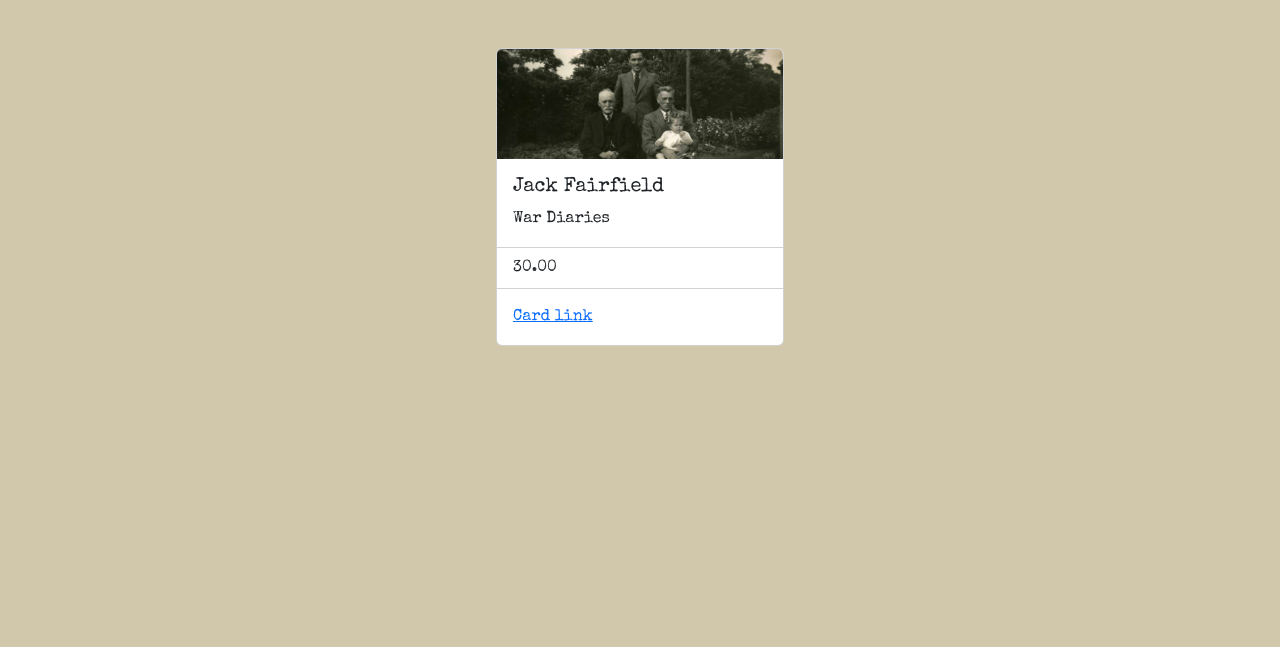
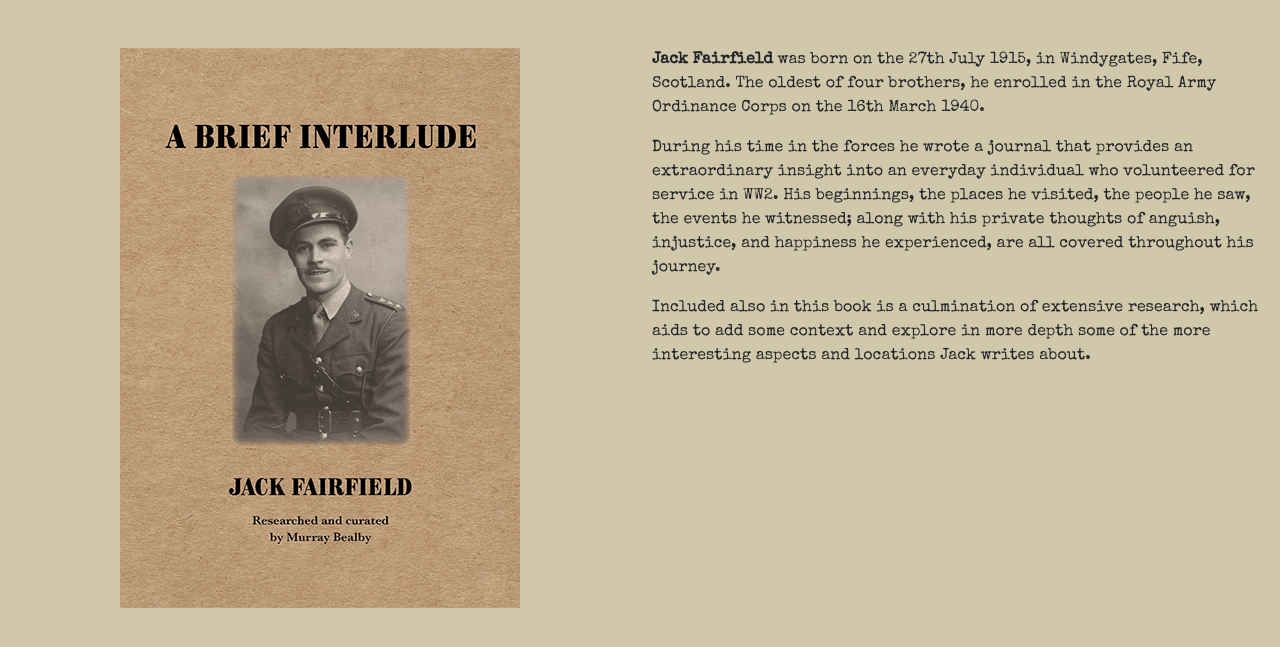
Before and after one commit to Bealby/jack_fairfield_2.0, a Django app: page /products/ in a window 1280 px wide. Shown: the part 126-773 px from the top of the page. Run offline with Django 3.2, Linux system fonts and the light colour scheme; data comes from the database, SQL or seed files in the repository; some libraries are stand-ins or nearby versions.

Commit message:
Add image and content to product page

```diff
--- a/products/admin.py
+++ b/products/admin.py
@@ -11,6 +11,7 @@ class ProductAdmin(admin.ModelAdmin):
         'description',
         'price',
         'image',
+        'image_2',
     )
 
 
--- a/products/models.py
+++ b/products/models.py
@@ -21,8 +21,8 @@ class Product(models.Model):
     name = models.CharField(max_length=254)
     description = models.TextField()
     price = models.DecimalField(max_digits=6, decimal_places=2)
-    image_url = models.URLField(max_length=1024, null=True, blank=True)
     image = models.ImageField(null=True, blank=True)
+    image_2 = models.ImageField(null=True, blank=True)
 
     def __str__(self):
         return self.name
--- a/products/templates/products/products.html
+++ b/products/templates/products/products.html
@@ -14,20 +14,26 @@
 <div class="container-fluid">
     <div class="row mt-5">
         {% for product in products %}
-        <div class="col-12">
-            <div class="card mx-auto" style="width: 18rem;">
-                <img src="{{ product.image.url }}" class="card-img-top" alt="...">
-                <div class="card-body">
-                    <h5 class="card-title">{{ product.name }}</h5>
-                    <p class="card-text">{{ product.description }}</p>
-                </div>
-                <ul class="list-group list-group-flush">
-                    <li class="list-group-item">{{ product.price }}</li>
-                </ul>
-                <div class="card-body">
-                    <a href="" class="card-link">Card link</a>
-                </div>
-            </div>
+        <div class="col-12 col-md-6 text-center">
+            <img src="{{ product.image.url }}" alt="Jack Fairfield - Book Front Cover">
+        </div>
+        <div class="col-12 col-md-6 max-auto">
+            <p><strong>Jack Fairfield</strong> was born on the 27th July 1915, in Windygates, Fife, Scotland. The oldest
+                of four
+                brothers, he enrolled
+                in the Royal Army Ordinance Corps on the 16th March 1940.</p>
+            <p>During his time in the forces he wrote a journal that provides an extraordinary insight into an everyday
+                individual who
+                volunteered for service in WW2. His beginnings, the places he visited, the people he saw, the events he
+                witnessed; along
+                with his private thoughts of anguish, injustice, and happiness he experienced, are all covered
+                throughout his journey.
+            </p>
+            </p>
+            Included also in this book is a culmination of extensive research, which aids to add some context and
+            explore in more
+            depth some of the more interesting aspects and locations Jack writes about.
+            </p>
         </div>
         {% endfor %}
     </div>
```
Also changed, not shown: db.sqlite3, media/book_front.png (added), products/migrations/0004_auto_20230912_1937.py (added).
